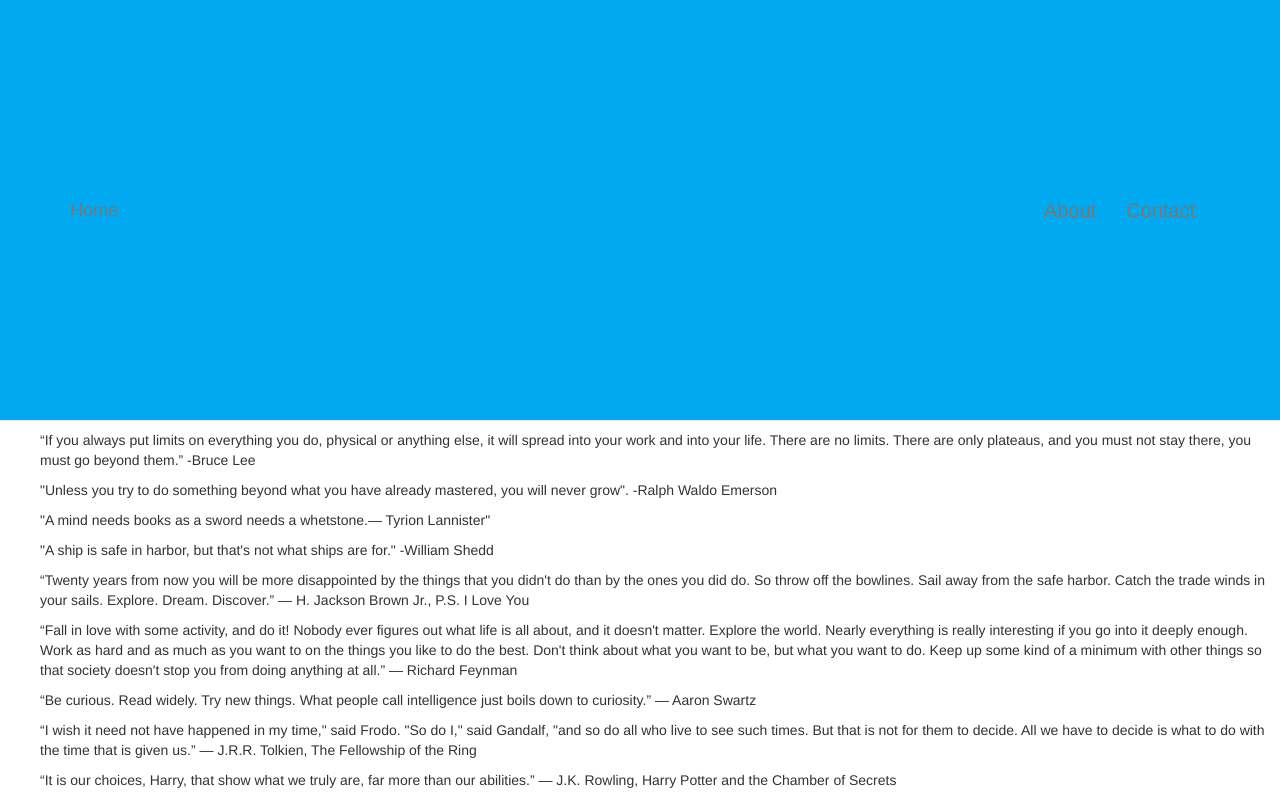
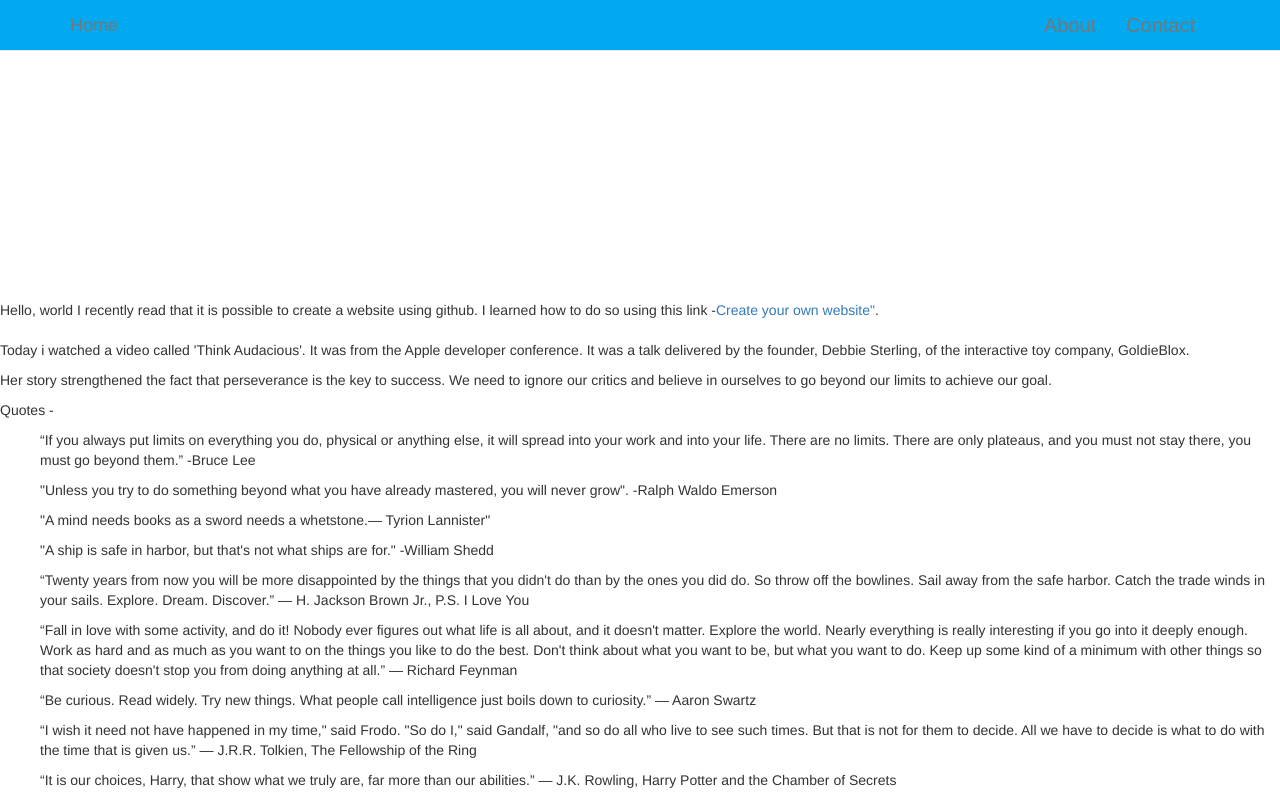
Before and after one commit to ritece/ritece.github.io, a plain HTML site: page index.html in a window 1280 px wide. Drawn offline with nearby package versions, Linux system fonts and the light colour scheme.

Commit message:
Removed important from the nav bar padding in the css style

```diff
--- a/index.html
+++ b/index.html
@@ -4,8 +4,8 @@
 
 
   nav a{
-       padding-top: 200px !important;
-       padding-bottom: 200px !important;
+       padding-top: 100px;
+       padding-bottom: 100px;
        font-size: 20px;
     }
 
```
